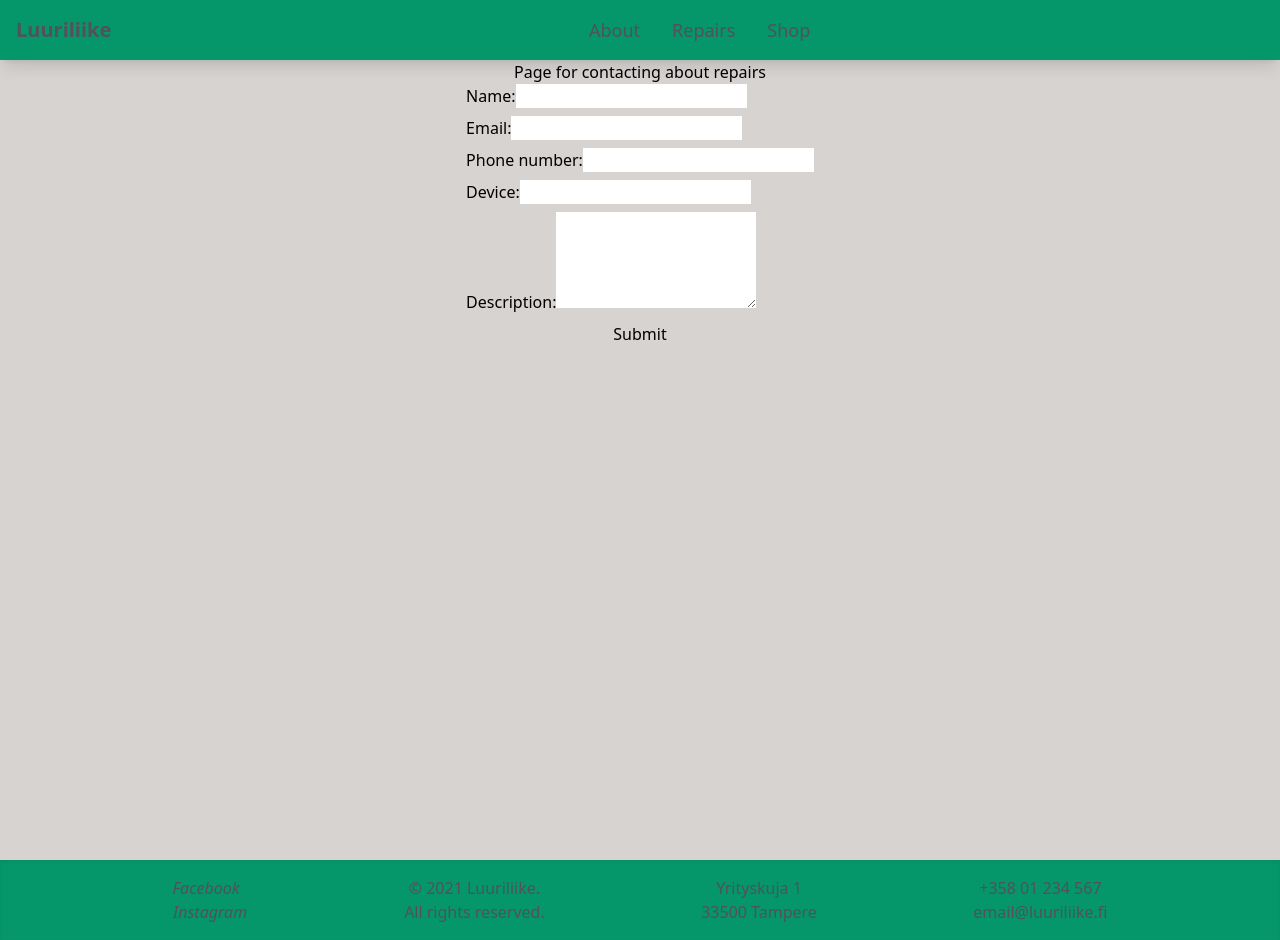
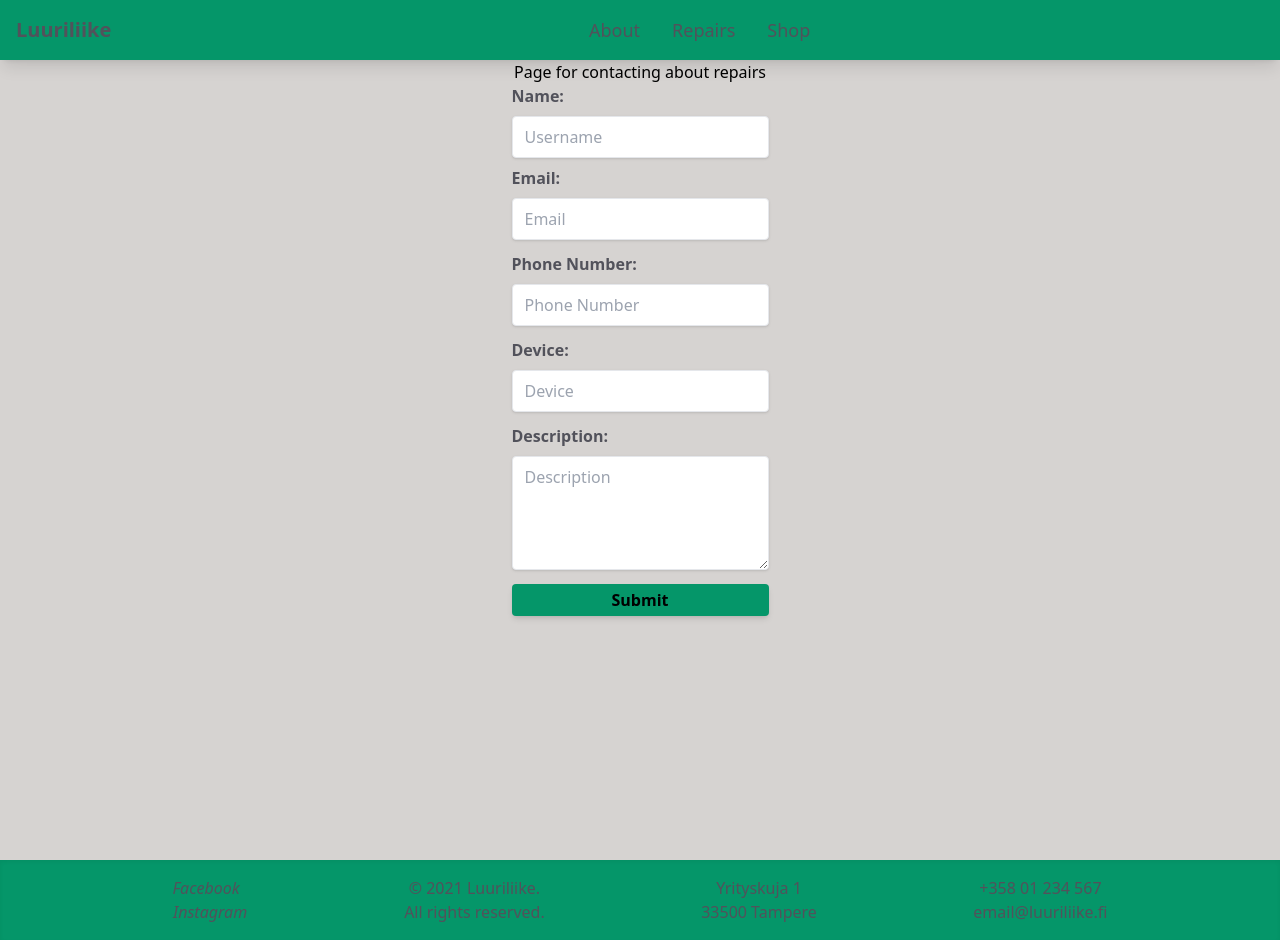
Before and after one commit to tkiviniemi/luuriliike, a React (Vite) app: page /pages/Repairs in a window 1280 px wide. Built offline with nearby package versions, Linux system fonts and the light colour scheme.

Commit message:
Styling for repair form

```diff
--- a/src/components/RepairForm.jsx
+++ b/src/components/RepairForm.jsx
@@ -29,28 +29,70 @@ const RepairForm = (props) => {
   return (
     <div className="flex flex-col items-center">
       <p>Page for contacting about repairs</p>
-      <form className="flex flex-col gap-2" onSubmit={submitHandler}>
-        <label>
+      <form className="flex flex-col gap-2 " onSubmit={submitHandler}>
+        <div className="1">
+          <label className="block text-zinc-600 text-md font-bold mb-2">
             Name:
-          <input type="text" ref={nameRef} />
           </label>
-        <label>
+          <input
+            className="shadow border rounded w-full py-2 px-3 text-zinc-600 focus:outline-none focus:shadow-outline"
+            id="username"
+            type="text"
+            placeholder="Username"
+            ref={nameRef}
+          />
+        </div>
+        <div className="mb-1">
+          <label className="block text-zinc-600 text-md font-bold mb-2">
             Email:
-          <input type="text" ref={emailRef} />
           </label>
-        <label>
-          Phone number:
-          <input type="text" ref={phoneNumberRef} />
+          <input
+            className="shadow border rounded w-full py-2 px-3 text-zinc-600 focus:outline-none focus:shadow-outline"
+            id="email"
+            type="text"
+            placeholder="Email"
+            ref={emailRef}
+          />
+        </div>
+        <div className="mb-1">
+          <label className="block text-zinc-600 text-md font-bold mb-2">
+            Phone Number:
           </label>
-        <label>
+          <input
+            className="shadow border rounded w-full py-2 px-3 text-zinc-600 focus:outline-none focus:shadow-outline"
+            id="phoneNumber"
+            type="text"
+            placeholder="Phone Number"
+            ref={phoneNumberRef}
+          />
+        </div>
+        <div className="mb-1">
+          <label className="block text-zinc-600 text-md font-bold mb-2">
             Device:
-          <input type="text" ref={deviceRef} />
           </label>
-        <label>
+          <input
+            className="shadow border rounded w-full py-2 px-3 text-zinc-600 focus:outline-none focus:shadow-outline"
+            id="device"
+            type="text"
+            placeholder="Device"
+            ref={deviceRef}
+          />
+        </div>
+        <div>
+          <label className="block text-zinc-600 text-md font-bold mb-2">
             Description:
-          <textarea rows="4" ref={descriptionRef} />
           </label>
-        <button className="">Submit</button>
+          <textarea
+            className="shadow border rounded w-full py-2 px-3 text-zinc-600 focus:outline-none focus:shadow-outline"
+            id="description"
+            rows="4"
+            placeholder="Description"
+            ref={descriptionRef}
+          />
+        </div>
+        <button className="bg-emerald-600 shadow-md rounded p-1 font-bold">
+          Submit
+        </button>
       </form>
     </div>
   );
```
Lines whose indentation alone changed are shown as unchanged.
